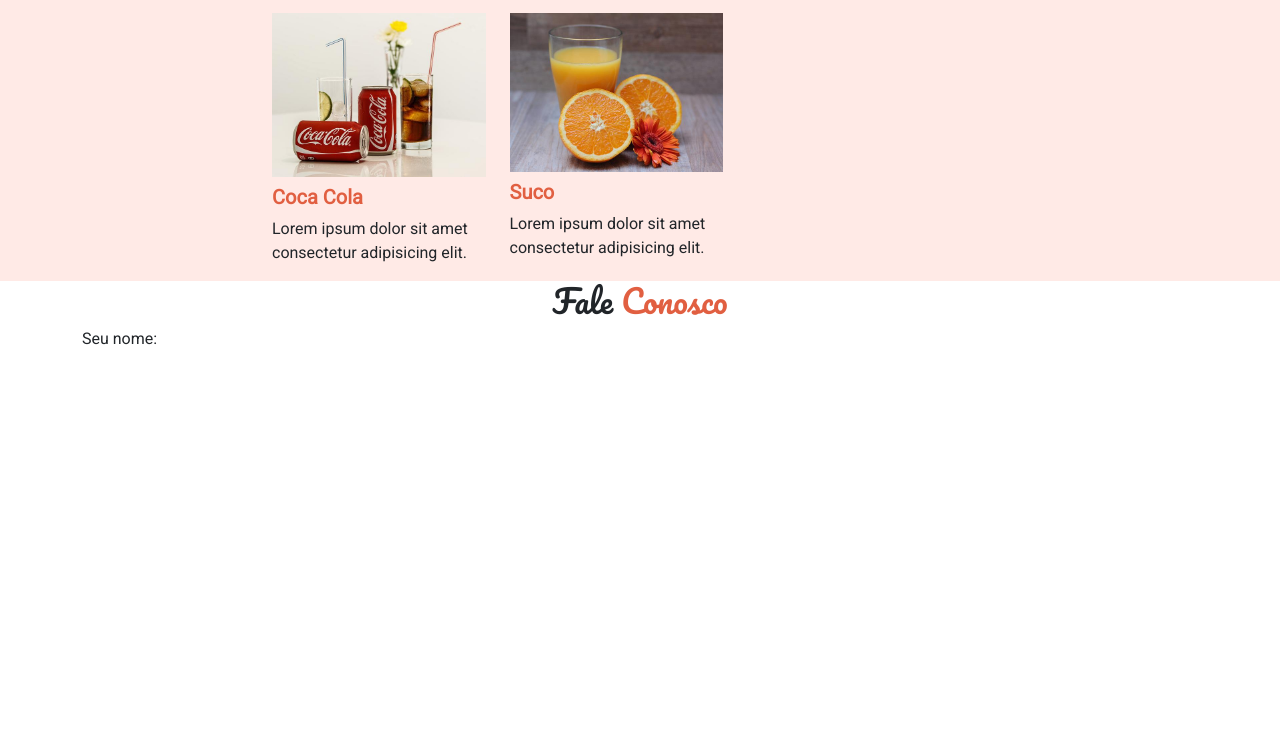
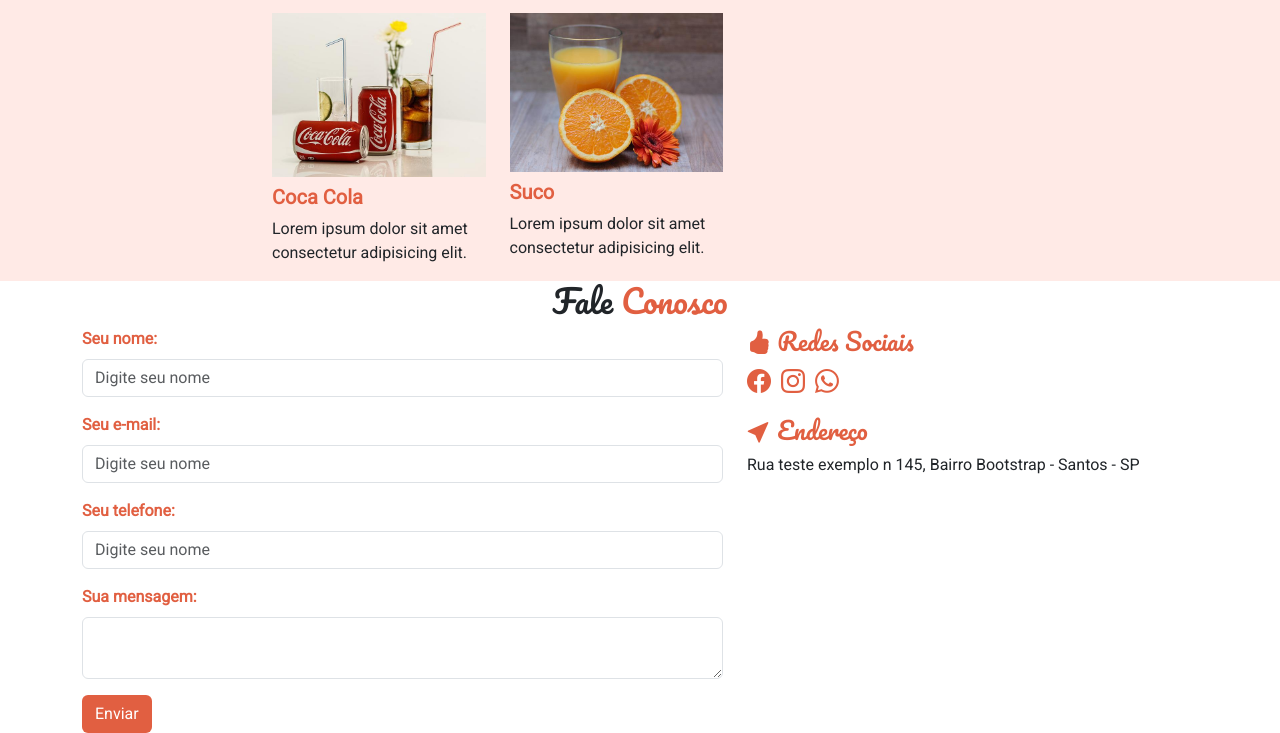
Before and after one commit to CaioCroccia22/BootstrapRestaurant, a plain HTML site: page index.html in a window 1280 px wide. Shown: the part 1849-2582 px from the top of the page. Before the commit the page ends 2200 px from the top, so only its background shows below. Drawn offline with nearby package versions, Linux system fonts and the light colour scheme.

Commit message:
feat: complete section "fale-conosco" with form and icons

```diff
--- a/index.html
+++ b/index.html
@@ -382,6 +382,8 @@
                 </div>
             </div>
         </section>
+
+        <!-- Section Fale Conosco -->
         <section id="fale-conosco">
             <div class="container">
                 <div class="row">
@@ -390,10 +392,56 @@
                 <div class="row">
                     <div class="col-md-7">
                         <form>
-                            <div>
-                                <label for="name">Seu nome:</label>
+                            <div class="mb-3">
+                                <label class="form-label fw-bold text-colored" for="name">Seu nome:</label>
+                                <input type="text" id="name" placeholder="Digite seu nome" required class="form-control">
                             </div>
+                            <div class="mb-3">
+                                <label class="form-label fw-bold text-colored" for="email">Seu e-mail:</label>
+                                <input type="text" id="email" placeholder="Digite seu nome" required class="form-control">
+                            </div>
+                            <div class="mb-3">
+                                <label class="form-label fw-bold text-colored" for="tel">Seu telefone:</label>
+                                <input type="tel" id="tel" placeholder="Digite seu nome" required class="form-control">
+                            </div>
+                            <div class="mb-3">
+                                <label class="form-label fw-bold text-colored" for="mensagem">Sua mensagem:</label>
+                                <textarea class="form-control" id="mensagem"></textarea>
+                            </div>
+                            <button type="submit" class="btn">Enviar</button>
                         </form>
+                    </div>
+                    <div class="col-md-5">
+                        <div class="row">
+                            <h3 class="section-title fs-4 text-colored">
+                                <i class="bi bi-hand-thumbs-up-fill"></i>
+                                Redes Sociais
+                            </h3>
+                            <ul class="social-links">
+                                <li class="fs-4">
+                                    <a href="#">
+                                        <i class="bi bi-facebook text-colored"></i>
+                                    </a>
+                                </li>
+                                <li class="fs-4 ms-1 me-1">
+                                    <a href="#">
+                                        <i class="bi bi-instagram text-colored"></i>
+                                    </a>
+                                </li>
+                                <li class="fs-4">
+                                    <a href="#">
+                                        <i class="bi bi-whatsapp text-colored"></i>
+                                    </a>
+                                </li>
+                            </ul>
+                        </div>
+                        <div class="row">
+                            <h3 class="section-title fs-4 text-colored">
+                                <i class="bi bi-cursor-fill"></i>
+                                Endereço
+                            </h3>
+                            <p>Rua teste exemplo n 145, Bairro Bootstrap - Santos - SP</p>
+                        </div>
                     </div>
                 </div>
             </div>
--- a/main.css
+++ b/main.css
@@ -83,3 +83,19 @@ body{
 .nav-cardapio .nav-link:hover{
     color: #e15f41;
 }
+
+
+.social-links li{
+    list-style: none;
+    display: inline;
+}
+
+
+.social-links li a{
+    text-decoration: none;
+}
+
+#fale-conosco button{
+    background-color: #e15f41;
+    color: #fff;
+}
```
